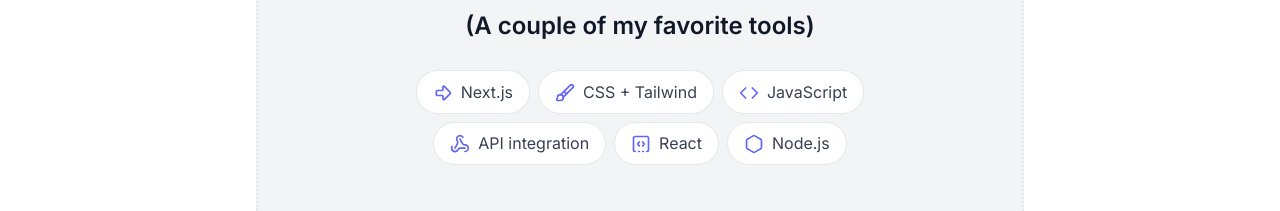
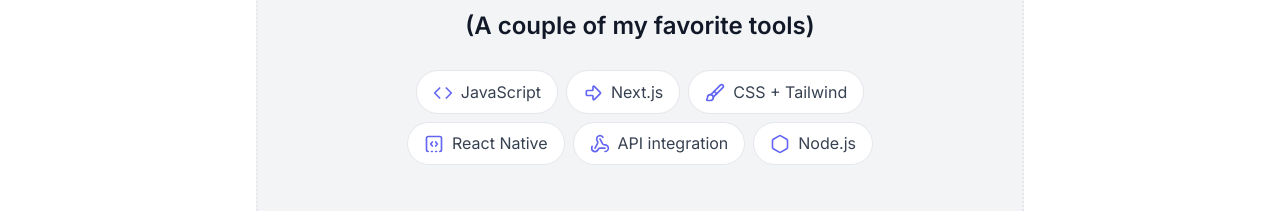
Before and after one commit to keilmart/portfolioV3, a Next.js app: page / in a window 1280 px wide. Shown: the part 675-886 px from the top of the page. Built offline with nearby package versions, Linux system fonts and the light colour scheme; no server answers; the database is empty.

Commit message:
Skill updates

```diff
--- a/components/HomepageListedSkills/HomepageListedSkills.js
+++ b/components/HomepageListedSkills/HomepageListedSkills.js
@@ -17,29 +17,29 @@ const HomepageListedSkills = () => {
       </h2>
       <div className="flex flex-wrap justify-center mt-6 sm:mx-9">
         <Capsule
+          text="JavaScript"
+          className="m-1 hover:rotate-2"
+          icon={<Code className="w-5 h-6 text-indigo-500" />}
+        />
+        <Capsule
           text="Next.js"
-          className="m-1 hover:rotate-2"
+          className="m-1 hover:-rotate-2"
           icon={<ArrowBigRight className="w-5 h-6 text-indigo-500" />}
         />
         <Capsule
           text="CSS + Tailwind"
-          className="m-1 hover:-rotate-2"
+          className="m-1 hover:rotate-2"
           icon={<Brush className="w-5 h-6 text-indigo-500" />}
         />
         <Capsule
-          text="JavaScript"
+          text="React Native"
           className="m-1 hover:-rotate-2"
-          icon={<Code className="w-5 h-6 text-indigo-500" />}
+          icon={<SquareDashedBottomCode className="w-5 h-6 text-indigo-500" />}
         />
         <Capsule
           text="API integration"
           className="m-1 hover:rotate-2"
           icon={<Webhook className="w-5 h-6 text-indigo-500" />}
-        />
-        <Capsule
-          text="React"
-          className="m-1 hover:rotate-2"
-          icon={<SquareDashedBottomCode className="w-5 h-6 text-indigo-500" />}
         />
         <Capsule
           text="Node.js"
```
